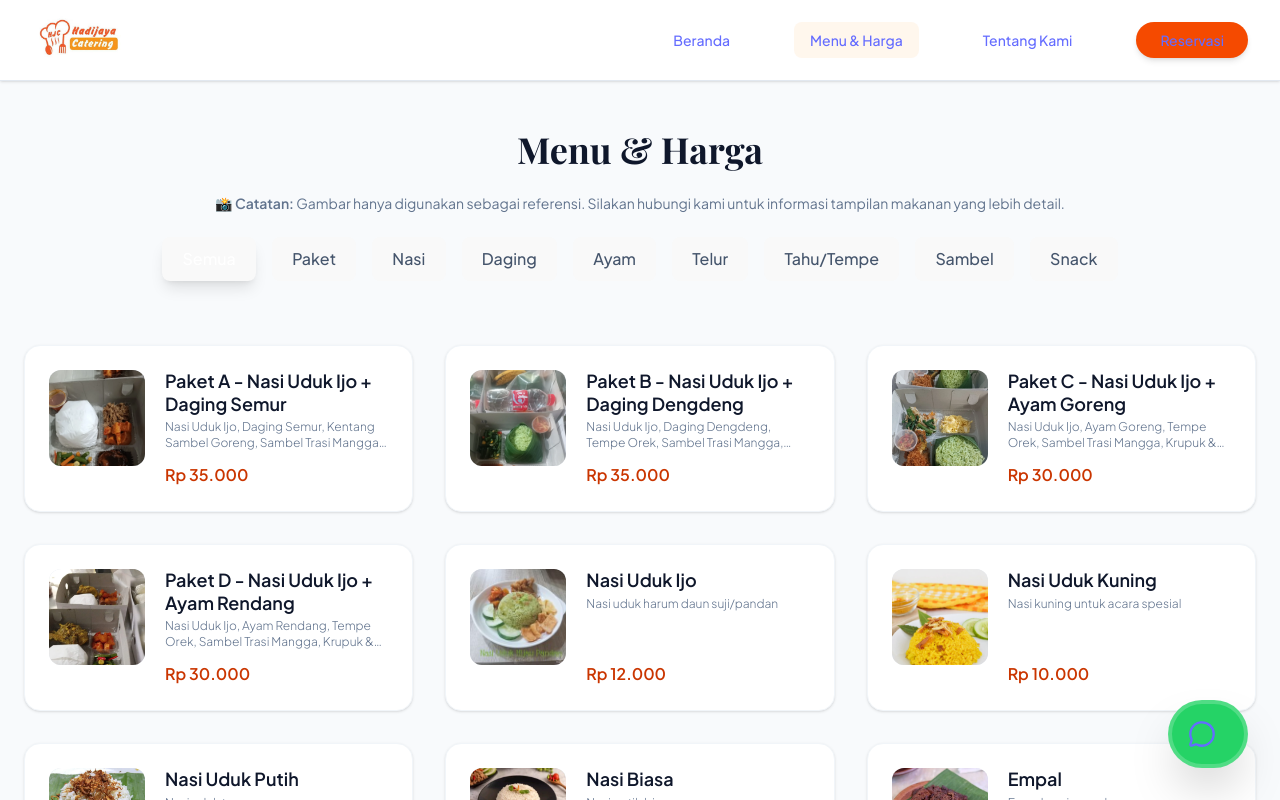
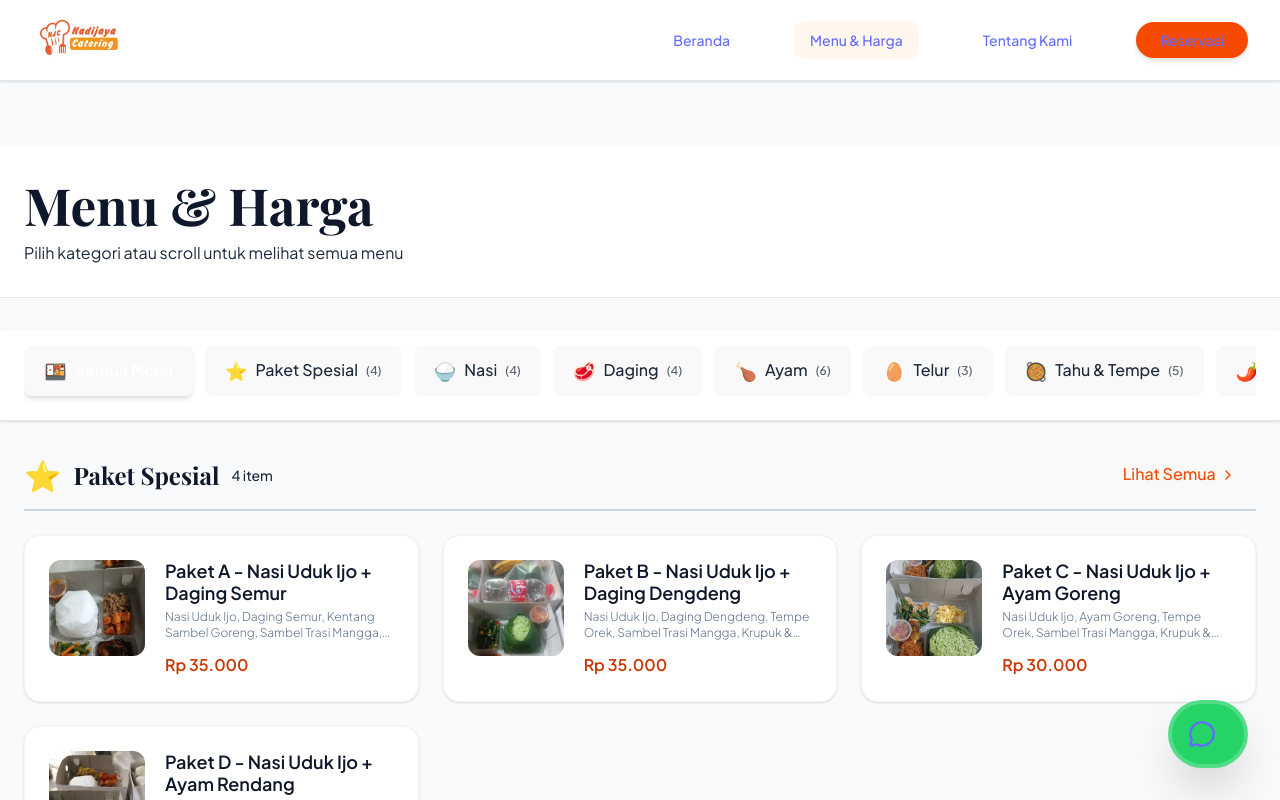
Before and after one commit to MoriMomo/Hadijaya-Catering, a React (Vite) app: page /menu in a window 1280 px wide. Shown: the top 800 px of the page. Built offline with nearby package versions, Linux system fonts and the light colour scheme; a web font is replaced by a local one.

Commit message:
tried to fix the order

```diff
--- a/src/index.css
+++ b/src/index.css
@@ -107,3 +107,13 @@ button:focus-visible {
     opacity: 1;
   }
 }
+
+/* Hide scrollbar for horizontal scrolling category chips */
+.scrollbar-hide {
+  -ms-overflow-style: none;  /* IE and Edge */
+  scrollbar-width: none;  /* Firefox */
+}
+
+.scrollbar-hide::-webkit-scrollbar {
+  display: none;  /* Chrome, Safari and Opera */
+}
--- a/src/pages/Home.jsx
+++ b/src/pages/Home.jsx
@@ -11,33 +11,65 @@ const Home = () => {
 
     return (
         <div className="animate-fade-in pb-12">
-            {/* Hero Section */}
-            <div className="relative bg-[#fcfbf9] min-h-162.5 flex items-center overflow-hidden">
-                <div className="absolute right-[-10%] top-[-20%] w-[60%] h-[120%] bg-orange-50/50 rounded-full blur-3xl -z-10"></div>
-                <div className="max-w-7xl mx-auto px-6 w-full relative z-10 grid md:grid-cols-2 gap-16 items-center pt-20 md:pt-0">
-                    <div className="space-y-8 animate-slide-up order-2 md:order-1">
-                        <div className="inline-flex items-center gap-2 px-4 py-2 bg-white rounded-full shadow-sm border border-orange-100">
+            {/* Hero Section - IMPROVED */}
+            <div className="relative bg-[#fcfbf9] overflow-hidden">
+                {/* Remove odd background glow, use subtle gradient instead */}
+                <div className="absolute inset-0 bg-gradient-to-br from-orange-50/30 to-transparent -z-10"></div>
+
+                <div className="max-w-7xl mx-auto px-6 w-full relative z-10 grid md:grid-cols-2 gap-8 items-center py-12 md:py-16">
+                    <div className="space-y-6 animate-slide-up order-2 md:order-1">
+                        {/* Keep badge but make it more subtle */}
+                        <div className="inline-flex items-center gap-2 px-3 py-1.5 bg-white/80 backdrop-blur-sm rounded-full shadow-sm border border-orange-100">
                             <span className="w-2 h-2 rounded-full bg-orange-500 animate-pulse"></span>
-                            <span className="text-orange-800 font-bold tracking-widest text-xs uppercase">Est. 1999</span>
+                            <span className="text-orange-800 font-medium tracking-wider text-xs uppercase">Sejak 1999</span>
                         </div>
-                        <h1 className="text-4xl sm:text-5xl md:text-7xl font-serif font-bold text-slate-900 leading-tight md:leading-[1.1]">
-                            Cita Rasa <br />
-                            <span className="text-transparent bg-clip-text bg-linear-to-r from-orange-700 to-orange-500 italic">Legendaris</span>
-                        </h1>
-                        <p className="text-base sm:text-lg text-slate-600 leading-relaxed max-w-md font-light">
-                            Nikmati kelezatan Nasi Uduk Hijau otentik. Pilihan utama instansi pemerintah dan keluarga Jakarta Selatan untuk setiap momen spesial.
-                        </p>
-                        <div className="flex flex-col sm:flex-row gap-4 pt-2">
-                            <button onClick={() => navigate('/menu')} className="bg-orange-600 hover:bg-orange-700 text-white px-8 py-4 rounded-full font-bold shadow-xl shadow-orange-200 transition transform hover:-translate-y-1 text-sm tracking-wide text-center">
-                                LIHAT MENU
+
+                        {/* Clearer hierarchy - title + subtitle closer together */}
+                        <div className="space-y-3">
+                            <h1 className="text-4xl sm:text-5xl md:text-6xl font-serif font-bold text-slate-900 leading-tight">
+                                Cita Rasa <br />
+                                <span className="text-orange-600">Legendaris</span>
+                            </h1>
+                            <p className="text-base sm:text-lg text-slate-600 leading-relaxed max-w-md">
+                                Nasi Uduk Hijau otentik. Pilihan instansi pemerintah dan keluarga Jakarta Selatan.
+                            </p>
+                        </div>
+
+                        {/* CTAs - More prominent, better spacing */}
+                        <div className="flex flex-col sm:flex-row gap-3 pt-4">
+                            <button
+                                onClick={() => navigate('/menu')}
+                                className="bg-orange-600 hover:bg-orange-700 text-white px-8 py-4 rounded-xl font-bold shadow-lg shadow-orange-200/50 transition transform hover:-translate-y-0.5 text-base tracking-wide text-center flex items-center justify-center gap-2"
+                            >
+                                <span>Lihat Menu</span>
+                                <ArrowRight className="w-5 h-5" />
                             </button>
-                            <button onClick={() => navigate('/order')} className="bg-transparent hover:bg-white text-white border border-slate-300 hover:border-orange-200 px-8 py-4 rounded-full font-bold transition flex items-center justify-center gap-2 text-sm tracking-wide">
-                                RESERVASI
+                            <button
+                                onClick={() => navigate('/order')}
+                                className="bg-white hover:bg-orange-50 text-orange-600 border-2 border-orange-600 px-8 py-4 rounded-xl font-bold transition text-base tracking-wide text-center"
+                            >
+                                Pesan Sekarang
                             </button>
                         </div>
+
+                        {/* Social proof - more visible */}
+                        <div className="flex items-center gap-6 pt-4 text-sm">
+                            <div className="flex items-center gap-2">
+                                <div className="flex -space-x-2">
+                                    {[...Array(3)].map((_, i) => (
+                                        <div key={i} className="w-8 h-8 rounded-full bg-gradient-to-br from-orange-400 to-orange-600 border-2 border-white flex items-center justify-center text-white text-xs font-bold">
+                                            {String.fromCharCode(65 + i)}
+                                        </div>
+                                    ))}
+                                </div>
+                                <span className="text-slate-600 font-medium">500+ Pelanggan Puas</span>
+                            </div>
+                        </div>
                     </div>
+
+                    {/* Image - Keep but optimize space */}
                     <div className="relative order-1 md:order-2">
-                        <div className="relative z-10 rounded-4xl overflow-hidden shadow-2xl border-4 border-white transform rotate-2 hover:rotate-0 transition duration-700 aspect-square md:aspect-auto md:h-125">
+                        <div className="relative z-10 rounded-3xl overflow-hidden shadow-2xl border-4 border-white aspect-square md:aspect-auto md:h-[500px]">
                             <OptimizedImage
                                 src="/images/hadijaya/makanan/jumbotron-dish.jpeg"
                                 fallback="/images/placeholder.svg"
@@ -46,22 +78,40 @@ const Home = () => {
                                 priority={true}
                             />
                         </div>
-                        <div className="absolute -bottom-6 -left-6 z-20 bg-white p-6 rounded-2xl shadow-xl max-w-xs border border-slate-100 animate-slide-up hidden md:block">
-                            <div className="flex items-center gap-1 text-amber-500 mb-2">
-                                {[...Array(5)].map((_, i) => <Star key={i} className="w-4 h-4 fill-current" />)}
-                            </div>
-                            <p className="text-sm font-bold text-slate-800 italic">"Rasa nasi uduknya benar-benar mengingatkan masakan rumah, tapi versi premium!"</p>
-                            <div className="flex items-center gap-3 mt-4">
-                                <div className="w-8 h-8 rounded-full bg-slate-200 flex items-center justify-center text-xs font-bold">IP</div>
-                                <p className="text-xs text-slate-500 font-bold uppercase tracking-wider">Ibu Putri, Kemendikbud</p>
-                            </div>
-                        </div>
                     </div>
                 </div>
             </div>
 
-            {/* Features */}
-            <div className="py-24 bg-white">
+            {/* Menu Favorites - MOVED UP, before features */}
+            <div className="py-16 bg-slate-50">
+                <div className="max-w-7xl mx-auto px-6">
+                    <div className="flex flex-col md:flex-row justify-between items-start md:items-center mb-10 gap-4">
+                        <div>
+                            <h2 className="text-3xl md:text-4xl font-serif font-bold text-slate-900">Menu Favorit</h2>
+                            <p className="text-slate-600 mt-2">Hidangan paling sering dipesan</p>
+                        </div>
+                        <button
+                            onClick={() => navigate('/menu')}
+                            className="group flex items-center gap-2 text-orange-600 font-semibold text-sm hover:text-orange-700 transition"
+                        >
+                            Lihat Semua Menu
+                            <ArrowRight className="w-4 h-4 group-hover:translate-x-1 transition" />
+                        </button>
+                    </div>
+
+                    <div className="grid md:grid-cols-2 lg:grid-cols-3 gap-6">
+                        {MENU_DATA.filter(item => item.featured).map(item => (
+                            <MenuCard key={item.id} item={item} featured={true} />
+                        ))}
+                    </div>
+                </div>
+            </div>
+
+            {/* Testimonials - MOVED UP */}
+            <HomeShowcase />
+
+            {/* Features - MOVED DOWN (less critical) */}
+            <div className="py-20 bg-white">
                 <div className="max-w-7xl mx-auto px-6">
                     <div className="text-center max-w-2xl mx-auto mb-20">
                         <span className="text-amber-500 font-bold uppercase tracking-widest text-xs">Kenapa Hadijaya?</span>
@@ -86,37 +136,13 @@ const Home = () => {
                 </div>
             </div>
 
-            {/* Menu Highlight */}
-            <div className="py-18 bg-slate-100 hero-pattern">
-                <div className="max-w-7xl mx-auto px-6">
-                    <div className="flex flex-col md:flex-row justify-between items-end mb-16 gap-6">
-                        <div>
-                            <h2 className="text-3xl md:text-4xl font-serif font-bold text-slate-900">Menu Favorit</h2>
-                            <p className="text-slate-500 mt-4 max-w-md font-light">Pilihan hidangan yang paling sering dipesan untuk rapat dan acara spesial.</p>
-                        </div>
-                        <button onClick={() => navigate('/menu')} className="group flex items-center gap-3 text-orange-800 font-bold uppercase tracking-wider text-sm hover:text-orange-600 transition">
-                            Lihat Menu Lengkap <ArrowRight className="w-5 h-5 group-hover:translate-x-1 transition" />
-                        </button>
-                    </div>
-
-                    <div className="grid md:grid-cols-2 lg:grid-cols-3 gap-6 md:gap-8">
-                        {MENU_DATA.filter(item => item.featured).map(item => (
-                            <MenuCard key={item.id} item={item} featured={true} />
-                        ))}
-                    </div>
-                </div>
-            </div>
-
-            {/* Partners & Testimonials */}
-            <HomeShowcase />
-
-            {/* CTA */}
-            <div className="py-24 bg-orange-900 relative overflow-hidden text-center px-6">
+            {/* CTA - Keep at bottom */}
+            <div className="py-20 bg-orange-600 relative overflow-hidden text-center px-6">
                 <div className="absolute inset-0 opacity-10 bg-[url('https://www.transparenttextures.com/patterns/cubes.png')]"></div>
                 <div className="max-w-4xl mx-auto relative z-10">
                     <h2 className="text-3xl md:text-5xl font-serif font-bold text-white mb-8">Siap untuk Momen Spesial?</h2>
                     <p className="text-orange-100 text-lg mb-10 font-light max-w-2xl mx-auto">Diskusikan kebutuhan katering Anda, dari nasi box hingga prasmanan besar. Kami siap memberikan penawaran terbaik.</p>
-                    <button onClick={() => navigate('/order')} className="bg-amber-500 hover:bg-amber-600 text-white px-12 py-5 rounded-full font-bold shadow-2xl transition transform hover:scale-105 tracking-wide text-lg w-full md:w-auto">
+                    <button onClick={() => navigate('/order')} className="bg-white hover:bg-orange-50 text-orange-600 px-12 py-5 rounded-xl font-bold shadow-2xl transition transform hover:scale-105 tracking-wide text-lg w-full md:w-auto">
                         Minta Penawaran
                     </button>
                 </div>
--- a/src/pages/Menu.jsx
+++ b/src/pages/Menu.jsx
@@ -1,59 +1,166 @@
-import React, { useState } from 'react';
+import { useState, useRef } from 'react';
+import { Helmet } from 'react-helmet-async';
+import { ChevronRight } from 'lucide-react';
 import { MENU_DATA } from '../constants/data';
 import MenuCard from '../components/MenuCard';
 
 const Menu = () => {
-    const [activeCategory, setActiveCategory] = useState('all');
+    const [activeCategory, setActiveCategory] = useState('semua');
+    const scrollContainerRef = useRef(null);
+    const sectionRefs = useRef({});
 
-    const filteredItems = activeCategory === 'all'
+    const categories = [
+        { id: 'semua', label: 'Semua Menu', icon: '🍱' },
+        { id: 'paket', label: 'Paket Spesial', icon: '⭐' },
+        { id: 'nasi', label: 'Nasi', icon: '🍚' },
+        { id: 'daging', label: 'Daging', icon: '🥩' },
+        { id: 'ayam', label: 'Ayam', icon: '🍗' },
+        { id: 'telur', label: 'Telur', icon: '🥚' },
+        { id: 'tahu-tempe', label: 'Tahu & Tempe', icon: '🥘' },
+        { id: 'sambel', label: 'Sambel', icon: '🌶️' },
+        { id: 'snack', label: 'Snack', icon: '🍰' }
+    ];
+
+    const filteredData = activeCategory === 'semua'
         ? MENU_DATA
         : MENU_DATA.filter(item => item.category === activeCategory);
 
-    const getBtnClass = (cat) => activeCategory === cat
-        ? "bg-orange-600 text-white shadow-lg"
-        : "bg-white text-slate-600 hover:bg-slate-100 border border-slate-200";
+    // Group by category for "Semua" view
+    const groupedData = activeCategory === 'semua'
+        ? categories.slice(1).reduce((acc, cat) => {
+            const items = MENU_DATA.filter(item => item.category === cat.id);
+            if (items.length > 0) {
+                acc[cat.id] = { ...cat, items };
+            }
+            return acc;
+        }, {})
+        : null;
+
+    // Scroll to category section
+    const scrollToCategory = (categoryId) => {
+        if (categoryId === 'semua') {
+            window.scrollTo({ top: 0, behavior: 'smooth' });
+            return;
+        }
+
+        const section = sectionRefs.current[categoryId];
+        if (section) {
+            const offset = 120; // Account for sticky nav
+            const top = section.offsetTop - offset;
+            window.scrollTo({ top, behavior: 'smooth' });
+        }
+    };
+
+    const handleCategoryClick = (categoryId) => {
+        setActiveCategory(categoryId);
+        if (activeCategory === 'semua' && categoryId !== 'semua') {
+            setTimeout(() => scrollToCategory(categoryId), 100);
+        }
+    };
 
     return (
-        <div className="pt-12 pb-24 bg-slate-50 min-h-screen animate-fade-in">
-            <div className="max-w-7xl mx-auto px-6">
-                <div className="text-center mb-16">
-                    <h2 className="text-4xl font-serif font-bold text-slate-900 mb-6">Menu & Harga</h2>
-                    <p className="text-sm text-slate-500 mb-6 italic">
-                        📸 <strong>Catatan:</strong> Gambar hanya digunakan sebagai referensi. Silakan hubungi kami untuk informasi tampilan makanan yang lebih detail.
-                    </p>
-                    <div className="flex flex-wrap justify-center gap-4">
-                        {['all', 'paket', 'nasi', 'daging', 'ayam', 'telur', 'tahu-tempe', 'sambel', 'snack'].map(cat => {
-                            const labels = {
-                                all: 'Semua',
-                                paket: 'Paket',
-                                nasi: 'Nasi',
-                                daging: 'Daging',
-                                ayam: 'Ayam',
-                                telur: 'Telur',
-                                'tahu-tempe': 'Tahu/Tempe',
-                                sambel: 'Sambel',
-                                snack: 'Snack'
-                            };
-                            return (
-                                <button
-                                    key={cat}
-                                    onClick={() => setActiveCategory(cat)}
-                                    className={`px-6 py-3 rounded-full text-sm font-bold transition ${getBtnClass(cat)}`}
-                                >
-                                    {labels[cat]}
-                                </button>
-                            );
-                        })}
+        <>
+            <Helmet>
+                <title>Menu & Harga - Hadijaya Catering</title>
+                <meta name="description" content="Lihat menu lengkap Hadijaya Catering dengan berbagai pilihan paket dan harga terjangkau" />
+            </Helmet>
+
+            <div className="pt-16 pb-24 bg-slate-50 min-h-screen">
+                {/* Header */}
+                <div className="bg-white border-b border-slate-200 mb-8">
+                    <div className="max-w-7xl mx-auto px-6 py-8">
+                        <h1 className="text-3xl md:text-4xl font-serif font-bold text-slate-900 mb-2">
+                            Menu & Harga
+                        </h1>
+                        <p className="text-white-600">
+                            Pilih kategori atau scroll untuk melihat semua menu
+                        </p>
                     </div>
                 </div>
 
-                <div className="grid md:grid-cols-2 lg:grid-cols-3 gap-8 animate-slide-up">
-                    {filteredItems.map(item => (
-                        <MenuCard key={item.id} item={item} />
-                    ))}
+                {/* Scrollable Category Chips - GOJEK STYLE */}
+                <div className="sticky top-16 z-40 bg-white border-b border-slate-200 shadow-sm">
+                    <div className="max-w-7xl mx-auto px-6 py-4">
+                        <div
+                            ref={scrollContainerRef}
+                            className="flex gap-3 overflow-x-auto scrollbar-hide snap-x snap-mandatory pb-2"
+                            style={{ scrollbarWidth: 'none', msOverflowStyle: 'none' }}
+                        >
+                            {categories.map((cat) => (
+                                <button
+                                    key={cat.id}
+                                    onClick={() => handleCategoryClick(cat.id)}
+                                    className={`flex items-center gap-2 px-4 py-2.5 rounded-full font-medium text-sm whitespace-nowrap transition-all snap-start flex-shrink-0 ${activeCategory === cat.id
+                                        ? 'bg-orange-600 text-white shadow-md'
+                                        : 'bg-white text-white-700 border border-slate-200 hover:border-orange-300 hover:bg-orange-50'
+                                        }`}
+                                >
+                                    <span className="text-lg">{cat.icon}</span>
+                                    <span>{cat.label}</span>
+                                    {cat.id !== 'semua' && (
+                                        <span className="text-xs opacity-75">
+                                            ({MENU_DATA.filter(item => item.category === cat.id).length})
+                                        </span>
+                                    )}
+                                </button>
+                            ))}
+                        </div>
+                    </div>
+                </div>
+
+                {/* Menu Display */}
+                <div className="max-w-7xl mx-auto px-6 mt-8">
+                    {activeCategory === 'semua' ? (
+                        // Grouped view with section headers
+                        <div className="space-y-12">
+                            {Object.entries(groupedData).map(([catId, catData]) => (
+                                <section
+                                    key={catId}
+                                    ref={el => sectionRefs.current[catId] = el}
+                                    className="scroll-mt-32"
+                                >
+                                    {/* Section Header - NEWSPAPER STYLE */}
+                                    <div className="border-b-2 border-slate-300 pb-3 mb-6">
+                                        <div className="flex items-center justify-between">
+                                            <div className="flex items-center gap-3">
+                                                <span className="text-3xl">{catData.icon}</span>
+                                                <h2 className="text-2xl font-serif font-bold text-slate-900">
+                                                    {catData.label}
+                                                </h2>
+                                                <span className="text-sm text-white-500 font-medium">
+                                                    {catData.items.length} item
+                                                </span>
+                                            </div>
+                                            <button
+                                                onClick={() => setActiveCategory(catId)}
+                                                className="flex items-center gap-1 text-orange-600 text-sm font-medium hover:text-orange-700"
+                                            >
+                                                Lihat Semua
+                                                <ChevronRight className="w-4 h-4" />
+                                            </button>
+                                        </div>
+                                    </div>
+
+                                    {/* Menu Grid */}
+                                    <div className="grid grid-cols-1 md:grid-cols-2 lg:grid-cols-3 gap-6">
+                                        {catData.items.map(item => (
+                                            <MenuCard key={item.id} item={item} />
+                                        ))}
+                                    </div>
+                                </section>
+                            ))}
+                        </div>
+                    ) : (
+                        // Single category view
+                        <div className="grid grid-cols-1 md:grid-cols-2 lg:grid-cols-3 gap-6">
+                            {filteredData.map(item => (
+                                <MenuCard key={item.id} item={item} />
+                            ))}
+                        </div>
+                    )}
                 </div>
             </div>
-        </div>
+        </>
     );
 };
 
```
Also changed, not shown: src/pages/About.jsx (+31 -35 lines), src/pages/Order.jsx (+40 -24 lines).
